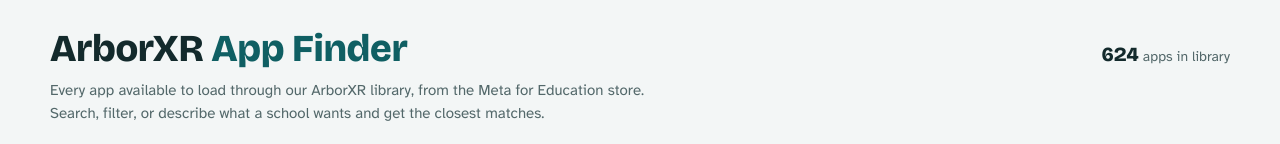
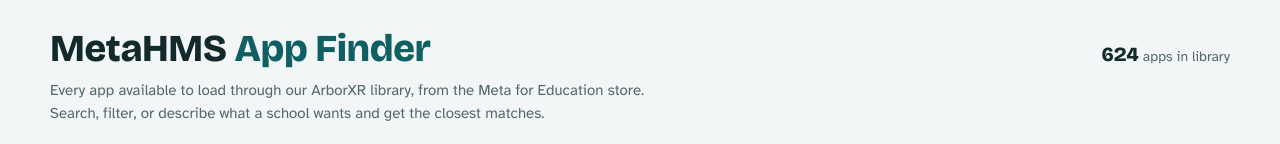
Before and after one commit to hduley/partner-success, a plain HTML site: page appfinder/index.html in a window 1280 px wide. Shown: the top 144 px of the page. Drawn offline with nearby package versions, Linux system fonts and the light colour scheme.

Commit message:
Update index.html

```diff
--- a/appfinder/index.html
+++ b/appfinder/index.html
@@ -97,7 +97,7 @@ footer{color:var(--muted);font-size:13px;max-width:80ch}
 <div class="wrap">
   <header>
     <div>
-      <h1>ArborXR <span>App Finder</span></h1>
+      <h1>MetaHMS <span>App Finder</span></h1>
       <p class="sub">Every app available to load through our ArborXR library, from the Meta for Education store. Search, filter, or describe what a school wants and get the closest matches.</p>
     </div>
     <div class="stat"><b id="total">0</b> apps in library</div>
```
